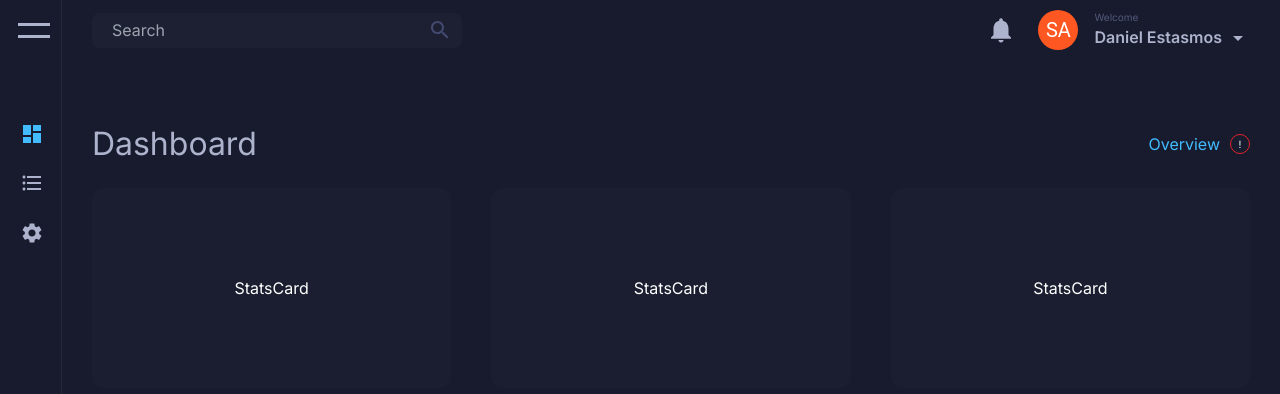
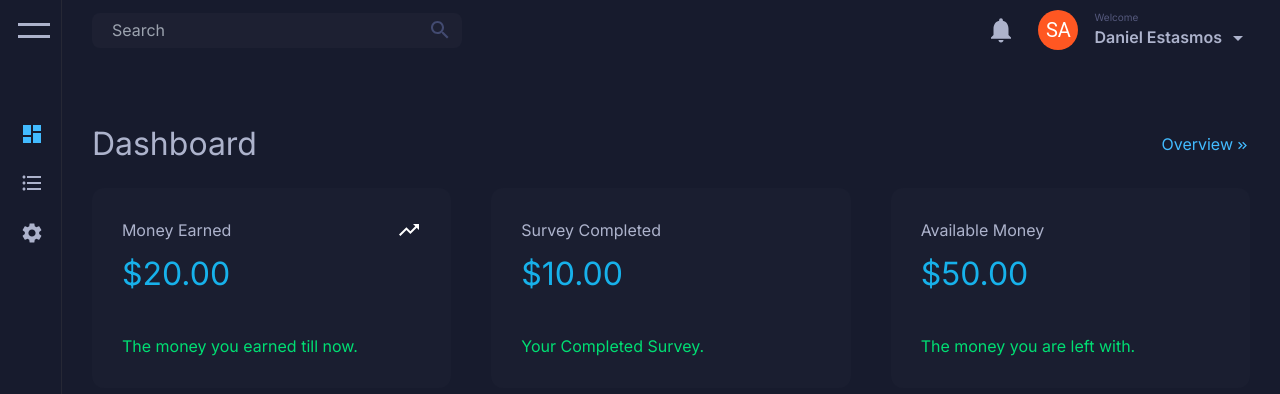
Before and after one commit to MrSagarRB/quanto-page, a React (Create React App) app: page /dashboard in a window 1280 px wide. Shown: the top 394 px of the page. Built offline with nearby package versions, Linux system fonts and the light colour scheme; no server answers; sample sign-in values are in the browser's storage.

Commit message:
dashboard

```diff
--- a/src/components/StatsCard.js
+++ b/src/components/StatsCard.js
@@ -1,9 +1,21 @@
 import React from "react";
 
-const StatsCard = () => {
+const StatsCard = ({ title, subTitle, value, icon }) => {
   return (
-    <div className="w-full 2xl:w-[400px] h-[200px] bg-[#1A1E30] flex items-center justify-center rounded-[12px]">
-      StatsCard
+    <div className="w-full 2xl:w-[400px] h-[200px] bg-[#1A1E30] flex items-center justify-between flex-col rounded-[12px] p-[30px]">
+      <div className=" w-full flex flex-col gap-2">
+        <div className=" w-full flex  justify-between">
+          {" "}
+          <p className="text-[#ADB3CC]">{title}</p>
+          {icon}
+        </div>
+        <div className=" w-full">
+          <p className="text-[32px] text-[#17B1EA]"> ${value}</p>
+        </div>
+      </div>
+      <div className=" w-full ">
+        <p className="text-[#00DE73]">{subTitle}</p>
+      </div>
     </div>
   );
 };
--- a/src/pages/Dashboard.js
+++ b/src/pages/Dashboard.js
@@ -57,7 +57,7 @@ const Dashboard = () => {
                 placeholder="Search"
               />
 
-              <SearchIcon className="text-[#424A70]" />
+              <SearchIcon className="text-[#424A70] hover:text-[#fff] duration-300 cursor-pointer" />
             </div>
             <div className="flex gap-[22px] items-center">
               <NotificationsIcon
--- a/src/pages/tabs/Analytics.js
+++ b/src/pages/tabs/Analytics.js
@@ -1,5 +1,26 @@
 import React from "react";
 import StatsCard from "../../components/StatsCard";
+import KeyboardDoubleArrowRightIcon from "@mui/icons-material/KeyboardDoubleArrowRight";
+import TrendingUpIcon from "@mui/icons-material/TrendingUp";
+
+let StatsCardData = [
+  {
+    title: "Money Earned",
+    subTitle: "The money you earned till now.",
+    value: "20.00",
+    icon: <TrendingUpIcon />,
+  },
+  {
+    title: "Survey Completed",
+    subTitle: "Your Completed Survey. ",
+    value: "10.00",
+  },
+  {
+    title: "Available Money",
+    subTitle: "The money you are left with. ",
+    value: "50.00",
+  },
+];
 
 const Analytics = () => {
   return (
@@ -7,21 +28,25 @@ const Analytics = () => {
       <div className=" w-full flex items-center justify-between">
         {" "}
         <p className="text-[#ADB3CC] text-[32px]"> Dashboard </p>{" "}
-        <div className="flex items-center gap-[10px]">
+        <div className="flex items-center gap-[2px] text-[#42BBFF] hover:text-[#fff] duration-300">
           {" "}
-          <a href="#" className="text-[#42BBFF] hover:text-[#fff]">
-            {" "}
-            Overview
-          </a>{" "}
-          <div className="border border-red-600 p-2 rounded-full h-[20px] w-[20px] flex items-center justify-center text-[10px]">
-            !
+          <a href="#"> Overview</a>{" "}
+          <div>
+            <KeyboardDoubleArrowRightIcon sx={{ fontSize: "15px" }} />
           </div>
         </div>
       </div>
       <div className=" grid gap-[40px]  grid-cols-1 md:grid-cols-3">
-        <StatsCard />
-        <StatsCard />
-        <StatsCard />
+        {StatsCardData.map((item) => {
+          return (
+            <StatsCard
+              title={item.title}
+              subTitle={item.subTitle}
+              value={item.value}
+              icon={item.icon}
+            />
+          );
+        })}
       </div>
     </div>
   );
```
